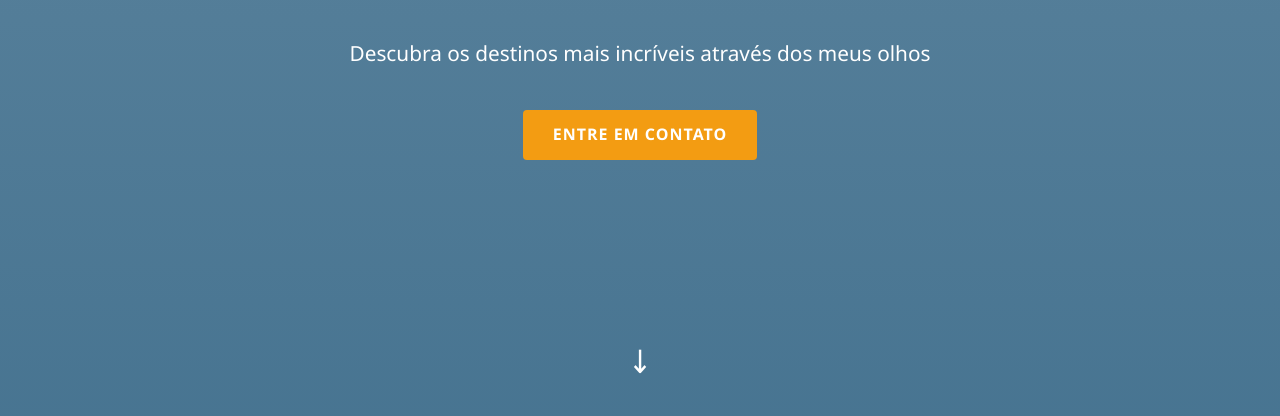
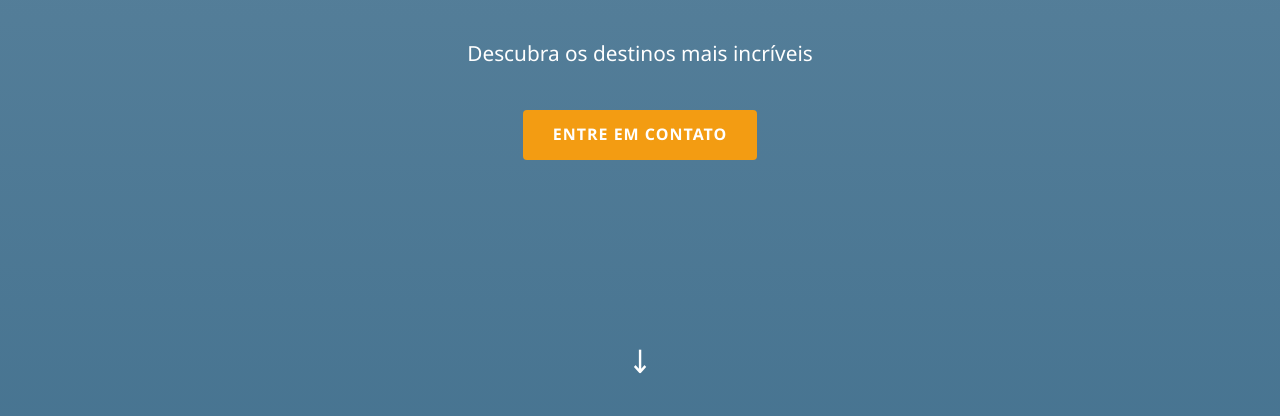
Before and after one commit to Ullenluz/ullenluz.github.io, a plain HTML site: page Index.html in a window 1280 px wide. Shown: the part 384-800 px from the top of the page. Drawn offline with Linux system fonts and the light colour scheme.

Commit message:
Update Index.html

```diff
--- a/Index.html
+++ b/Index.html
@@ -470,7 +470,7 @@
             <div class="hero-content">
                 <h1>Ullen Luz</h1>
                 <p>Ator e Apresentador especializado em turismo e cultura</p>
-                <p>Descubra os destinos mais incríveis através dos meus olhos</p>
+                <p>Descubra os destinos mais incríveis</p>
                 <a href="#contato" class="btn">Entre em Contato</a>
             </div>
         </div>
```
